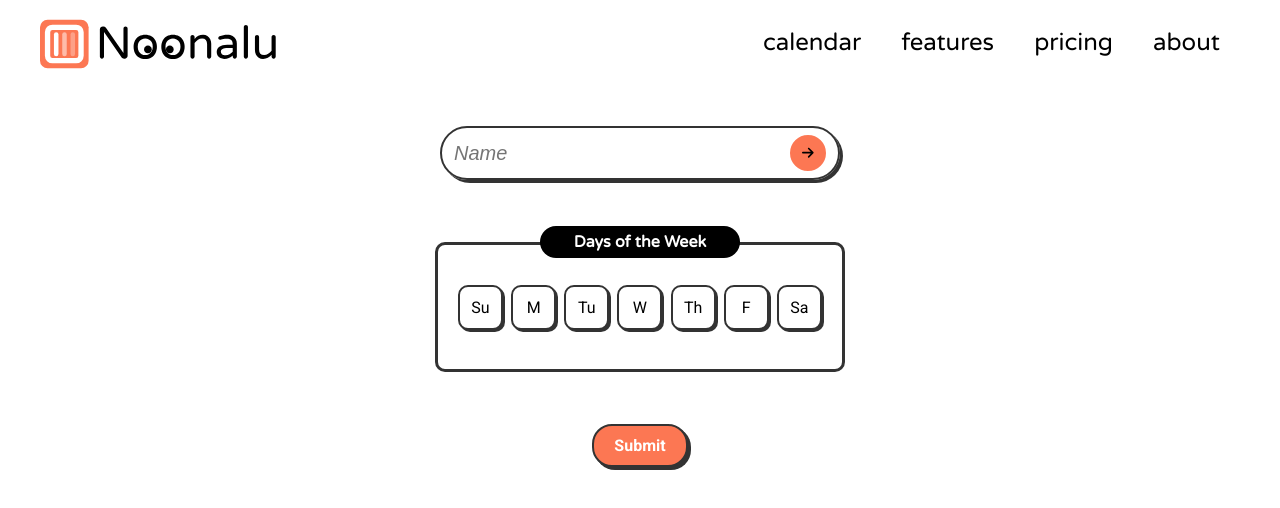
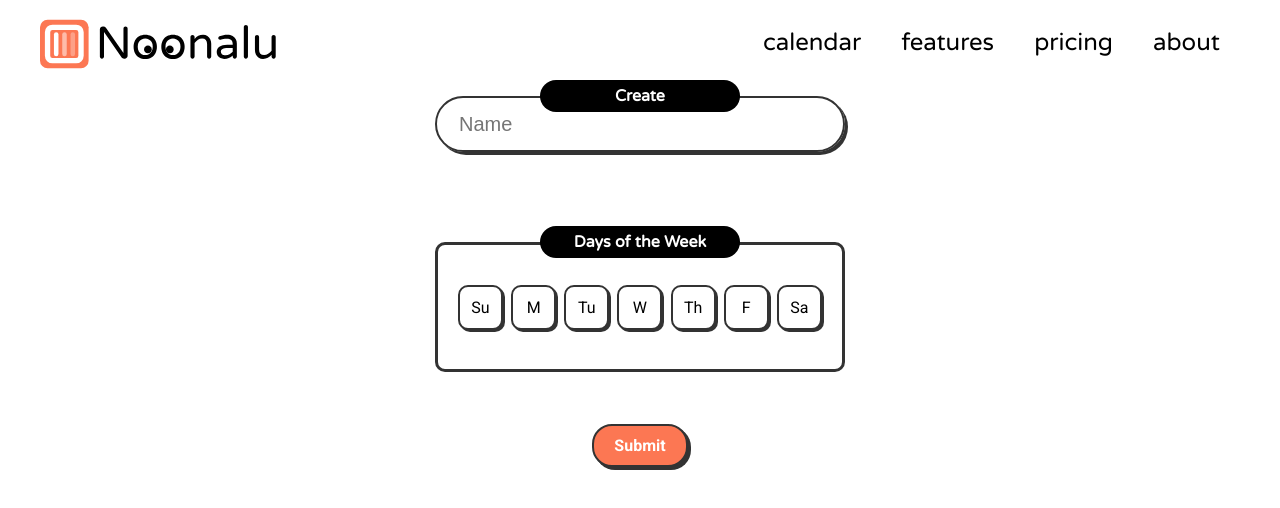
Before and after one commit to noonalu/noonalu-web, a Vue app: page /#/setup in a window 1280 px wide. Shown: the top 508 px of the page. Built offline with nearby package versions, Linux system fonts and the light colour scheme.

Commit message:
Name tweaks, header to TextInput
Vue scoping does not let us reuse `id`s between components, so, we need to manually namespace. Will figure out a more sane solution at some point.

```diff
--- a/src/components/calendar/DayOfWeek.vue
+++ b/src/components/calendar/DayOfWeek.vue
@@ -21,13 +21,13 @@
 
 	<div>
 		<!-- TODO: Container component -->
-		<div id="container">
-			<div id="header">
+		<div id="dayofweek-container">
+			<div id="dayofweek-header">
 				<h3>Days of the Week</h3>
 			</div>
 			<div id="day-container">
 				<div id="days">
-					<div class="day"
+					<button class="day"
 					     v-for="(day) in days"
 					     @mousedown="toggle(day)"
 					     :key="day"
@@ -35,7 +35,7 @@
 					 	<p>
 				 			{{ day }}
 				 		</p>
-				 	</div>
+				 	</button>
 				</div>
 			</div>
 		</div>
@@ -51,14 +51,8 @@
 		font-size: 1rem;
 	}
 
-	h3 {
-		font-size: 1rem;
-		margin: 0;
-		text-align: center;
-		color: white;
-	}
 
-	#container {
+	#dayofweek-container {
 		height: 130px;
 		width: 410px;
 		margin: auto;
@@ -66,7 +60,7 @@
 		margin-top: ($headerHeight / 2);
 	}
 
-	#header {
+	#dayofweek-header {
 		// TODO: Percentages aren't reading parent container width
 		$width: 200px;
 		position: absolute;
@@ -82,6 +76,13 @@
 		display: flex;
 		flex-direction: column;
 		justify-content: space-around;
+
+		h3 {
+			font-size: 1rem;
+			margin: 0;
+			text-align: center;
+			color: white;
+		}
 	}
 
 	// Main "visible" container to the user
--- a/src/components/common/TextInput.vue
+++ b/src/components/common/TextInput.vue
@@ -2,11 +2,14 @@
 	import { ref } from 'vue'
 
 	export interface Props {
-		name: string
+		name: string,
+		withButton?: boolean
 	}
 
 	// Initialize props
-	const props = defineProps<Props>()
+	const props = withDefaults(defineProps<Props>(), {
+		withButton: false
+	})
 	var inFocus = ref(false);
 
 	function toggleFocus(focus: boolean) {
@@ -16,8 +19,11 @@
 </script>
 
 <template>
-	<div>
-		<div id="container" :class="{ focused: inFocus }" >
+	<div id="textinput-container">
+		<div id="textinput-header" :class="{ focused: inFocus }">
+			<h3>Create</h3>
+		</div>
+		<div id="text-container" :class="{ focused: inFocus }">
 			<label :for="props.name">{{ props.name }}</label>
 			<input
 				type="text"
@@ -26,7 +32,7 @@
 				@focusin="toggleFocus(true)"
 				@focusout="toggleFocus(false)"
 			/>
-			<button @click="$emit('on-click')" >
+			<button v-show="withButton" @click="$emit('on-click')" >
 				<font-awesome-icon icon="fa-solid fa-arrow-right" />
 			</button>
 		</div>
@@ -35,25 +41,65 @@
 
 <style scoped lang="scss">
 
-	div {
-		width: 400px;
+	$headerHeight: 2rem;
+
+	#textinput-container {
+		width: 410px;
+		// border: 3px solid blue;
+		margin: auto;
+		// Preserve optical spacing
+		margin-top: ($headerHeight / 2);
+
+		h3 {
+			font-size: 1rem;
+			margin: 0;
+			text-align: center;
+			color: white;
+		}
 	}
 
-	#container {
+	#textinput-header, #text-container {
+		// We want these two elements to transition together
+		// when the user focuses.
+		transition: all 0.1s;
+	}
+
+	#textinput-header {
+		// TODO: Percentages aren't reading parent container width
+		$width: 200px;
+		position: absolute;
+		left: 50%;
+		width: $width;
+		margin-left: -($width / 2);
+		// Half over the top border
+		height: $headerHeight;
+		margin-top: -($headerHeight / 2);
+		border-radius: 50px; // todo: why 50?
+		background-color: black;
+		// h/v centering text within our height
+		display: flex;
+		flex-direction: column;
+		justify-content: space-around;
+		z-index: 2;
+	}
+
+	#text-container {
 		display: flex;
 		align-items: center;
 		justify-content: space-between;
-		// width: 400px;
+		// Needed as size calc changes when button is hidden vs. shown
+		min-height: 3.5rem;
 		border-radius: 50px;
 		border: 2px solid $secondary;
 		box-shadow: 3px 3px 0 0px $secondary;
-		padding: 5px 10px;
-		transition: all 0.1s;
+		padding: 5px 20px;
+		z-index: 1;
 
 		button {
 			border: 2px solid white;
 		}
 	}
+
 	.focused {
 		box-shadow: none !important;
  		transform: translateY(2px) translateX(2px);
@@ -65,7 +111,6 @@
 		margin-right: 20px;
 		border: 0px solid #333;
 		outline: 0px solid;
-		font-style: italic;
 		font-size: 20px;
 	}
 
```
